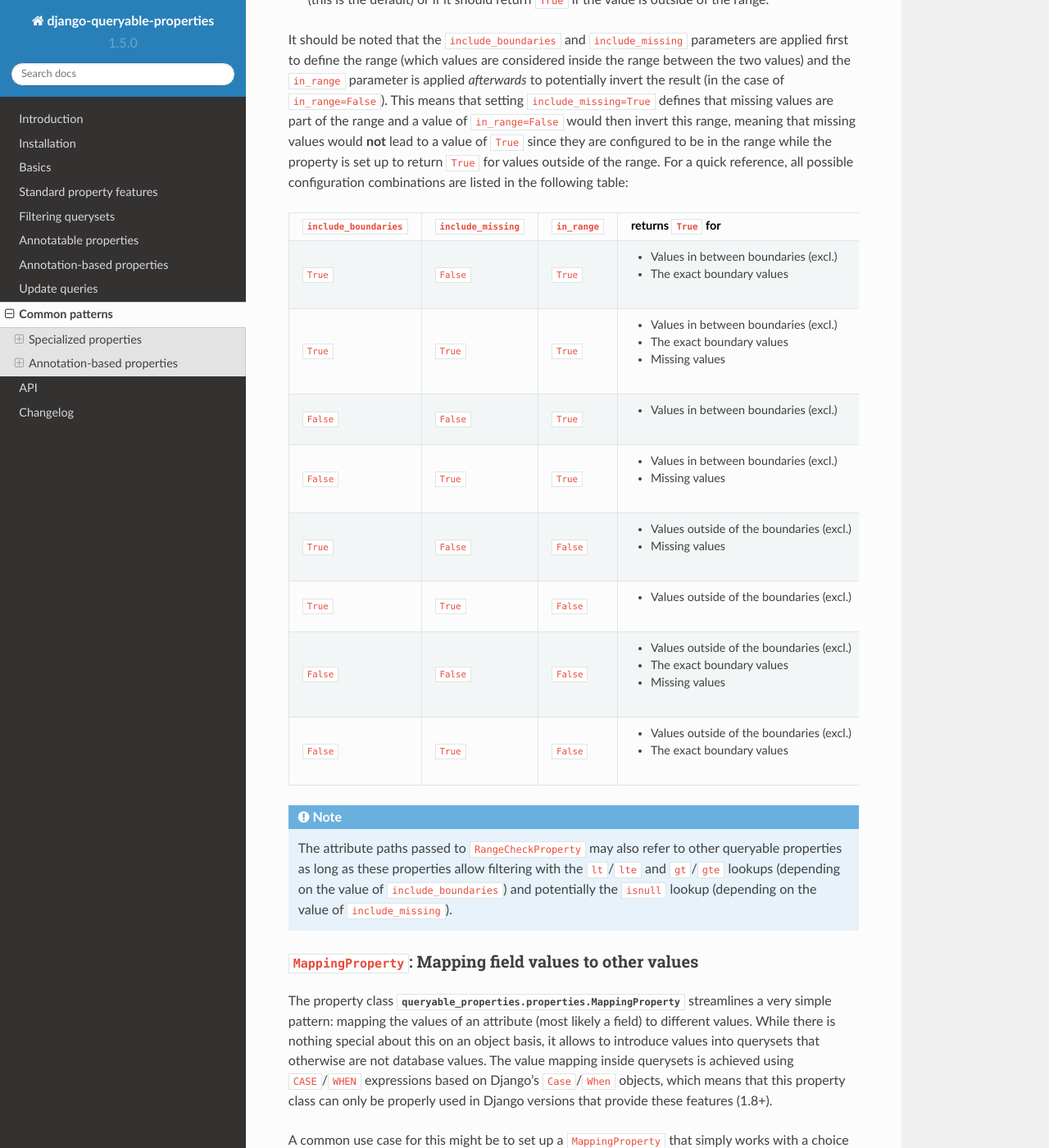
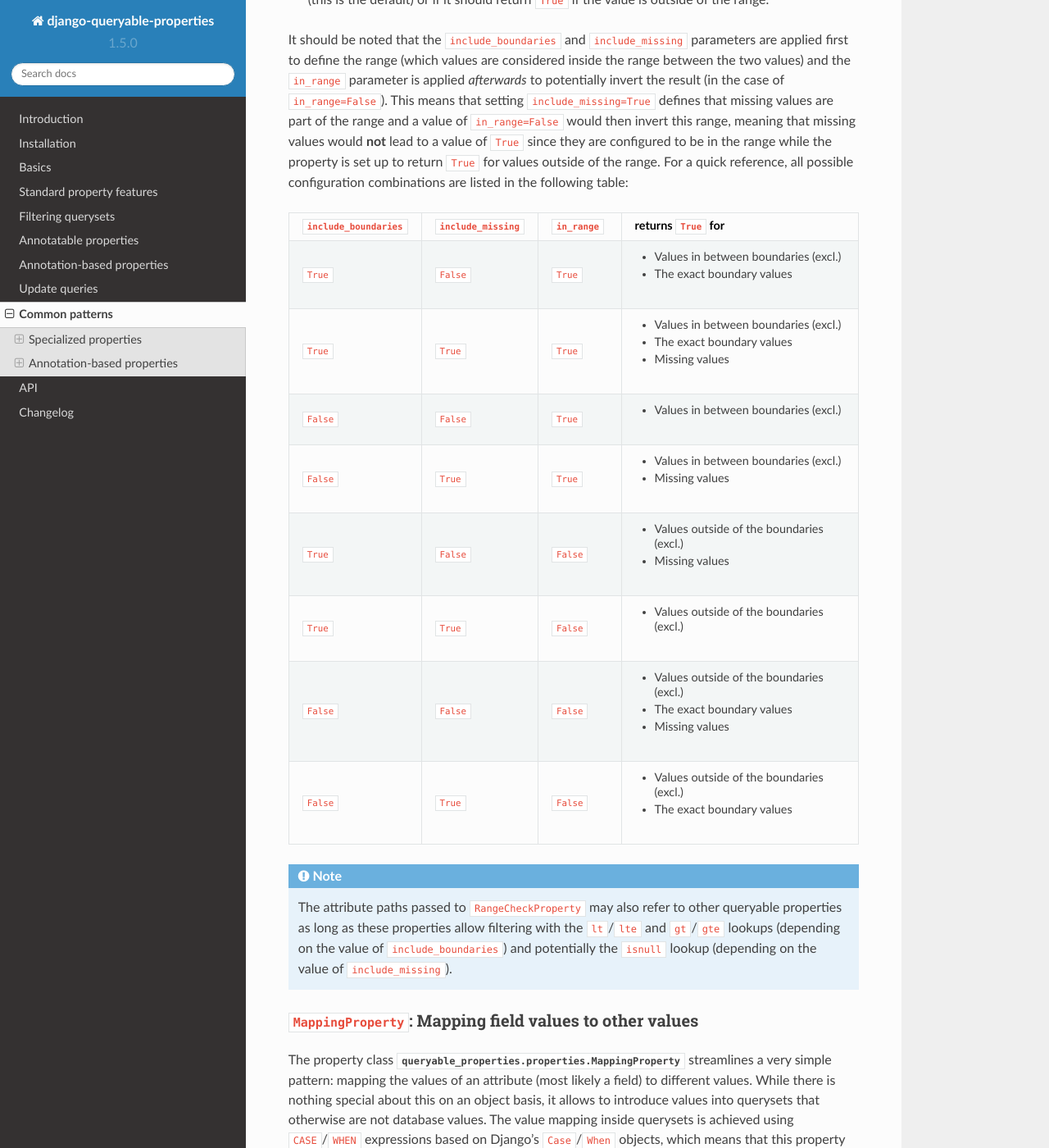
Before and after one commit to W1ldPo1nter/django-queryable-properties, a Sphinx documentation site: the page built from docs/common.rst, in a window 1280 px wide and 1400 px high, scrolled down 5274 px. Shown: the whole window at 82% size. Built offline with Sphinx 7.4.7 and the Read the Docs theme 2.0.0, drawn with Linux system fonts in a browser that asks for light colours.

Commit message:
Added some custom CSS to prevent tables from getting a horizontal scrollbar

```diff
--- /dev/null
+++ b/docs/_static/css/custom.css
@@ -0,0 +1,4 @@
+/* Prevent tables from getting a horizontal scrollbar. */
+.wy-table-responsive td, .wy-table-responsive th {
+    white-space: normal !important;
+}
--- a/docs/common.rst
+++ b/docs/common.rst
@@ -270,6 +270,7 @@ For a quick reference, all possible configuration combinations are listed in the
 
 .. list-table::
    :header-rows: 1
+   :widths: 15 15 15 55
 
    * - ``include_boundaries``
      - ``include_missing``
--- a/docs/conf.py
+++ b/docs/conf.py
@@ -157,6 +157,10 @@ html_theme = 'sphinx_rtd_theme'
 # "default.css".
 html_static_path = ['_static']
 
+html_css_files = [
+    'css/custom.css',
+]
+
 # If not '', a 'Last updated on:' timestamp is inserted at every page
 # bottom, using the given strftime format.
 #html_last_updated_fmt = '%b %d, %Y'
```
